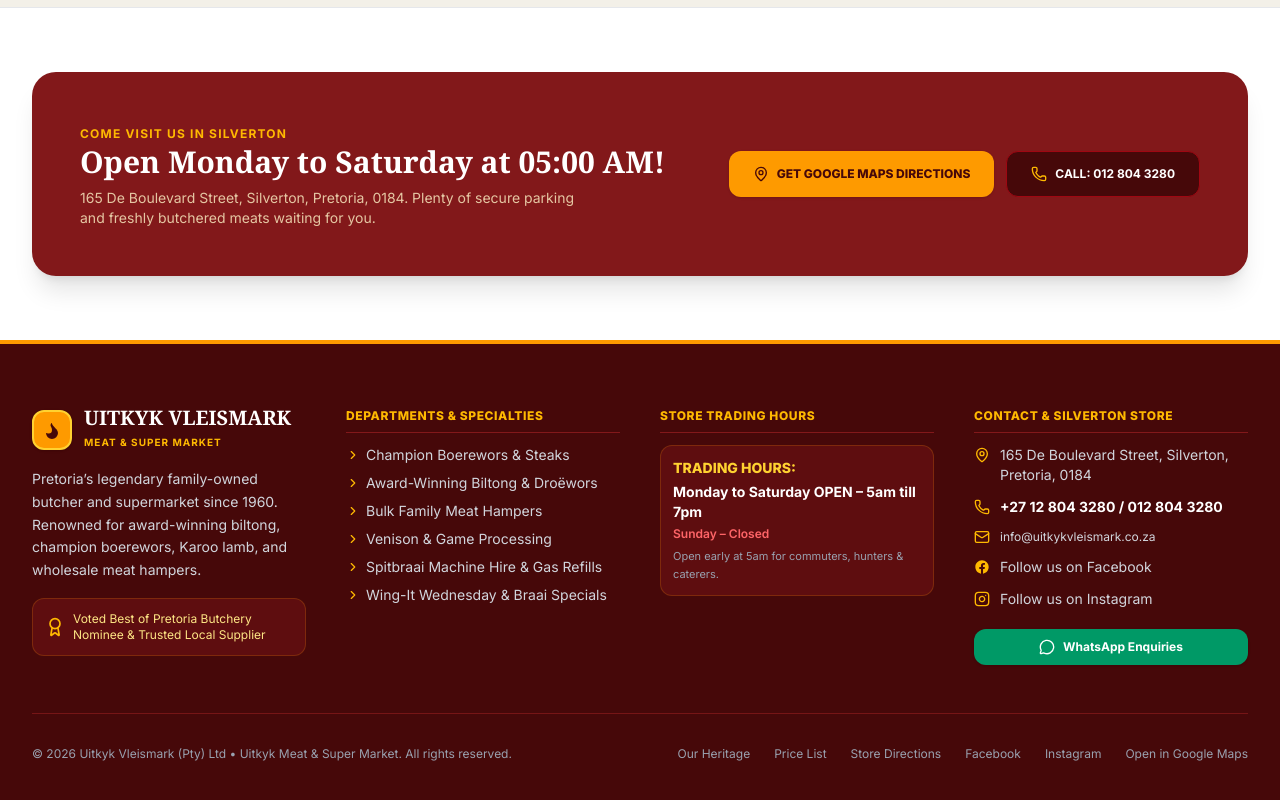
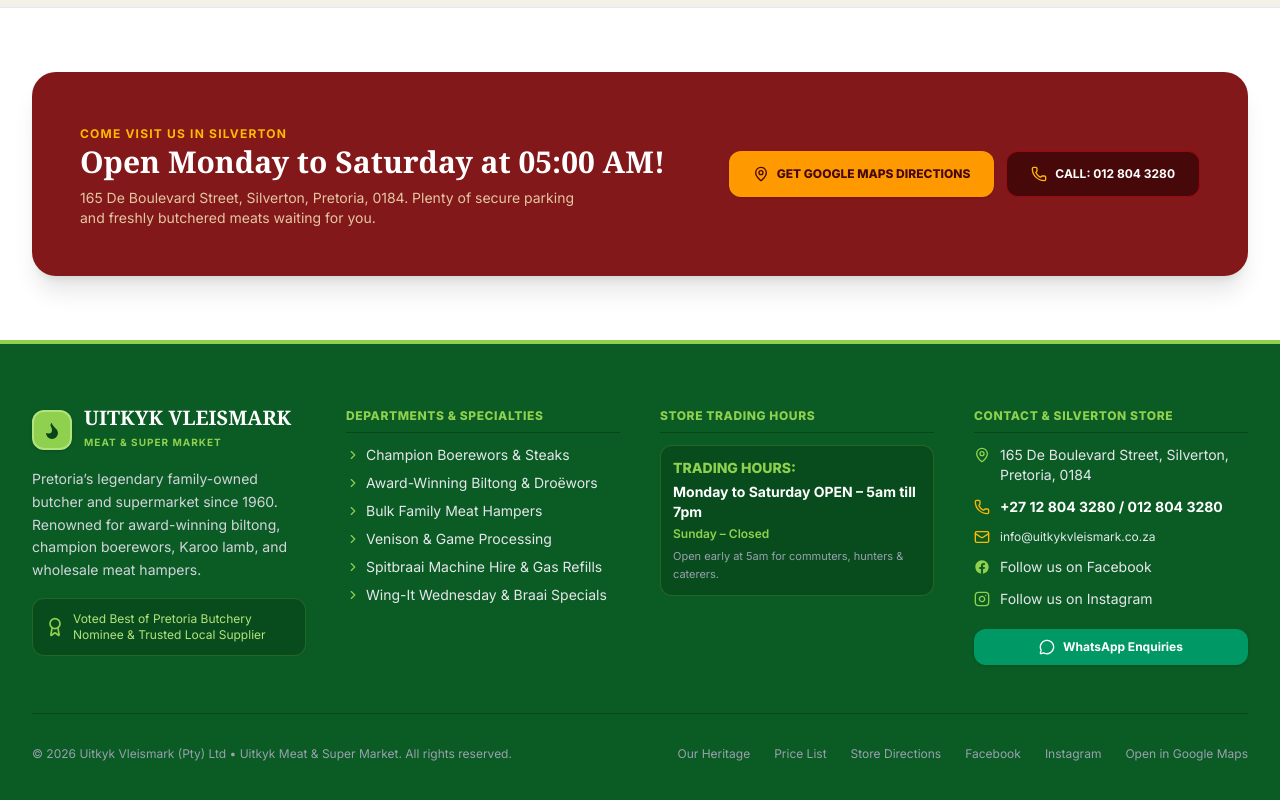
Before and after one commit to Kgodisok/doomos, a React (Vite) app: page / in a window 1280 px wide. Shown: the part 4397-5197 px from the top of the page. Built offline with nearby package versions, Linux system fonts and the light colour scheme.

Commit message:
Change the footer color to green

```diff
--- a/src/components/Footer.jsx
+++ b/src/components/Footer.jsx
@@ -47,20 +47,20 @@ const CURRENT_YEAR = new Date().getFullYear();
 
 export default function Footer() {
   return (
-    <footer className="bg-red-950 text-gray-300 border-t-4 border-amber-500 pt-16 pb-10">
+    <footer className="bg-uitkyk-green text-gray-200 border-t-4 border-uitkyk-lime pt-16 pb-10">
       <div className="max-w-7xl mx-auto px-4 sm:px-6 lg:px-8">
-        <div className="grid grid-cols-1 md:grid-cols-2 lg:grid-cols-4 gap-10 pb-12 border-b border-red-900/80">
+        <div className="grid grid-cols-1 md:grid-cols-2 lg:grid-cols-4 gap-10 pb-12 border-b border-uitkyk-green-dark/80">
           {/* Brand Info */}
           <div className="space-y-4">
             <div className="flex items-center gap-3">
-              <div className="w-10 h-10 rounded-xl bg-amber-500 text-red-950 font-black flex items-center justify-center text-lg shadow border-2 border-amber-300">
-                <Flame className="w-6 h-6 fill-red-950 stroke-amber-500" />
+              <div className="w-10 h-10 rounded-xl bg-uitkyk-lime text-uitkyk-green-dark font-black flex items-center justify-center text-lg shadow border-2 border-uitkyk-lime-light">
+                <Flame className="w-6 h-6 fill-uitkyk-green-dark stroke-uitkyk-lime" />
               </div>
               <div>
                 <span className="text-xl font-black uppercase text-white font-serif block leading-none">
                   UITKYK VLEISMARK
                 </span>
-                <span className="text-[10px] tracking-widest uppercase text-amber-400 font-bold">
+                <span className="text-[10px] tracking-widest uppercase text-uitkyk-lime font-bold">
                   Meat & Super Market
                 </span>
               </div>
@@ -70,8 +70,8 @@ export default function Footer() {
               1960. Renowned for award-winning biltong, champion boerewors,
               Karoo lamb, and wholesale meat hampers.
             </p>
-            <div className="p-3 rounded-xl bg-red-900/40 border border-amber-500/20 text-xs text-amber-200 flex items-center gap-2">
-              <Award className="w-5 h-5 text-amber-400 shrink-0" />
+            <div className="p-3 rounded-xl bg-uitkyk-green-dark/60 border border-uitkyk-lime/20 text-xs text-uitkyk-lime-light flex items-center gap-2">
+              <Award className="w-5 h-5 text-uitkyk-lime shrink-0" />
               <span>
                 Voted Best of Pretoria Butchery Nominee & Trusted Local Supplier
               </span>
@@ -80,61 +80,61 @@ export default function Footer() {
 
           {/* Quick Departments */}
           <div className="space-y-3">
-            <h4 className="text-xs font-black uppercase tracking-wider text-amber-400 border-b border-red-900 pb-2">
+            <h4 className="text-xs font-black uppercase tracking-wider text-uitkyk-lime border-b border-uitkyk-green-dark pb-2">
               Departments & Specialties
             </h4>
             <ul className="space-y-2 text-sm">
               <li>
                 <Link
                   to="/products"
-                  className="hover:text-amber-300 transition-colors flex items-center gap-1.5"
+                  className="hover:text-uitkyk-lime transition-colors flex items-center gap-1.5"
                 >
-                  <ChevronRight className="w-3.5 h-3.5 text-amber-400" />
+                  <ChevronRight className="w-3.5 h-3.5 text-uitkyk-lime" />
                   Champion Boerewors & Steaks
                 </Link>
               </li>
               <li>
                 <Link
                   to="/products"
-                  className="hover:text-amber-300 transition-colors flex items-center gap-1.5"
+                  className="hover:text-uitkyk-lime transition-colors flex items-center gap-1.5"
                 >
-                  <ChevronRight className="w-3.5 h-3.5 text-amber-400" />
+                  <ChevronRight className="w-3.5 h-3.5 text-uitkyk-lime" />
                   Award-Winning Biltong & Droëwors
                 </Link>
               </li>
               <li>
                 <Link
                   to="/hampers"
-                  className="hover:text-amber-300 transition-colors flex items-center gap-1.5"
+                  className="hover:text-uitkyk-lime transition-colors flex items-center gap-1.5"
                 >
-                  <ChevronRight className="w-3.5 h-3.5 text-amber-400" />
+                  <ChevronRight className="w-3.5 h-3.5 text-uitkyk-lime" />
                   Bulk Family Meat Hampers
                 </Link>
               </li>
               <li>
                 <Link
                   to="/services"
-                  className="hover:text-amber-300 transition-colors flex items-center gap-1.5"
+                  className="hover:text-uitkyk-lime transition-colors flex items-center gap-1.5"
                 >
-                  <ChevronRight className="w-3.5 h-3.5 text-amber-400" />
+                  <ChevronRight className="w-3.5 h-3.5 text-uitkyk-lime" />
                   Venison & Game Processing
                 </Link>
               </li>
               <li>
                 <Link
                   to="/services"
-                  className="hover:text-amber-300 transition-colors flex items-center gap-1.5"
+                  className="hover:text-uitkyk-lime transition-colors flex items-center gap-1.5"
                 >
-                  <ChevronRight className="w-3.5 h-3.5 text-amber-400" />
+                  <ChevronRight className="w-3.5 h-3.5 text-uitkyk-lime" />
                   Spitbraai Machine Hire & Gas Refills
                 </Link>
               </li>
               <li>
                 <Link
                   to="/specials"
-                  className="hover:text-amber-300 transition-colors flex items-center gap-1.5"
+                  className="hover:text-uitkyk-lime transition-colors flex items-center gap-1.5"
                 >
-                  <ChevronRight className="w-3.5 h-3.5 text-amber-400" />
+                  <ChevronRight className="w-3.5 h-3.5 text-uitkyk-lime" />
                   Wing-It Wednesday & Braai Specials
                 </Link>
               </li>
@@ -143,18 +143,18 @@ export default function Footer() {
 
           {/* Trading Hours */}
           <div className="space-y-3">
-            <h4 className="text-xs font-black uppercase tracking-wider text-amber-400 border-b border-red-900 pb-2">
+            <h4 className="text-xs font-black uppercase tracking-wider text-uitkyk-lime border-b border-uitkyk-green-dark pb-2">
               Store Trading Hours
             </h4>
             <ul className="space-y-2 text-xs leading-relaxed text-gray-300">
-              <li className="p-3 rounded-xl bg-red-900/40 border border-amber-500/20">
-                <span className="font-extrabold text-amber-300 text-sm block">
+              <li className="p-3 rounded-xl bg-uitkyk-green-dark/60 border border-uitkyk-lime/20">
+                <span className="font-extrabold text-uitkyk-lime text-sm block">
                   TRADING HOURS:
                 </span>
                 <p className="text-white font-bold text-sm mt-1">
                   Monday to Saturday OPEN – 5am till 7pm
                 </p>
-                <p className="text-red-400 font-semibold mt-0.5">
+                <p className="text-uitkyk-lime font-semibold mt-0.5">
                   Sunday – Closed
                 </p>
                 <p className="text-[11px] text-gray-400 mt-1">
@@ -166,19 +166,19 @@ export default function Footer() {
 
           {/* Direct Contact & Location */}
           <div className="space-y-3">
-            <h4 className="text-xs font-black uppercase tracking-wider text-amber-400 border-b border-red-900 pb-2">
+            <h4 className="text-xs font-black uppercase tracking-wider text-uitkyk-lime border-b border-uitkyk-green-dark pb-2">
               Contact & Silverton Store
             </h4>
             <ul className="space-y-3 text-sm">
               <li className="flex items-start gap-2.5">
-                <MapPin className="w-4 h-4 text-amber-400 shrink-0 mt-0.5" />
+                <MapPin className="w-4 h-4 text-uitkyk-lime shrink-0 mt-0.5" />
                 <span>165 De Boulevard Street, Silverton, Pretoria, 0184</span>
               </li>
               <li className="flex items-center gap-2.5">
                 <Phone className="w-4 h-4 text-amber-400 shrink-0" />
                 <a
                   href={`tel:${STORE_INFO.phone.replace(/\s+/g, "")}`}
-                  className="font-bold text-white hover:text-amber-400"
+                  className="font-bold text-white hover:text-uitkyk-lime"
                 >
                   +27 12 804 3280 / 012 804 3280
                 </a>
@@ -187,7 +187,7 @@ export default function Footer() {
                 <Mail className="w-4 h-4 text-amber-400 shrink-0" />
                 <a
                   href={`mailto:${STORE_INFO.email}`}
-                  className="text-xs hover:text-amber-400"
+                  className="text-xs hover:text-uitkyk-lime"
                 >
                   info@uitkykvleismark.co.za
                 </a>
@@ -197,9 +197,9 @@ export default function Footer() {
                   href={STORE_INFO.facebookUrl}
                   target="_blank"
                   rel="noopener noreferrer"
-                  className="flex items-center gap-2.5 hover:text-amber-400 transition-colors"
+                  className="flex items-center gap-2.5 hover:text-uitkyk-lime transition-colors"
                 >
-                  <Facebook className="w-4 h-4 text-amber-400 shrink-0" />
+                  <Facebook className="w-4 h-4 text-uitkyk-lime shrink-0" />
                   <span>Follow us on Facebook</span>
                 </a>
               </li>
@@ -208,9 +208,9 @@ export default function Footer() {
                   href={STORE_INFO.instagramUrl}
                   target="_blank"
                   rel="noopener noreferrer"
-                  className="flex items-center gap-2.5 hover:text-amber-400 transition-colors"
+                  className="flex items-center gap-2.5 hover:text-uitkyk-lime transition-colors"
                 >
-                  <Instagram className="w-4 h-4 text-amber-400 shrink-0" />
+                  <Instagram className="w-4 h-4 text-uitkyk-lime shrink-0" />
                   <span>Follow us on Instagram</span>
                 </a>
               </li>
--- a/src/index.css
+++ b/src/index.css
@@ -14,6 +14,15 @@
   --color-warm-gray: #f3f0e8;
   --color-ink: #18181b;
   --color-charcoal: #27272a;
+
+  /* Uitkyk Vleismark Official Brand Palette (from uitkykvleismark.co.za) */
+  /* Dark header/nav green, mid logo green, lime accent, soft lime tint */
+  --color-uitkyk-green: #0b5b24;
+  --color-uitkyk-green-dark: #084419;
+  --color-uitkyk-green-light: #0f6a34;
+  --color-uitkyk-lime: #8fd14f;
+  --color-uitkyk-lime-light: #b2e37d;
+  --color-uitkyk-lime-dark: #6db03a;
 }
 
 html {
```
